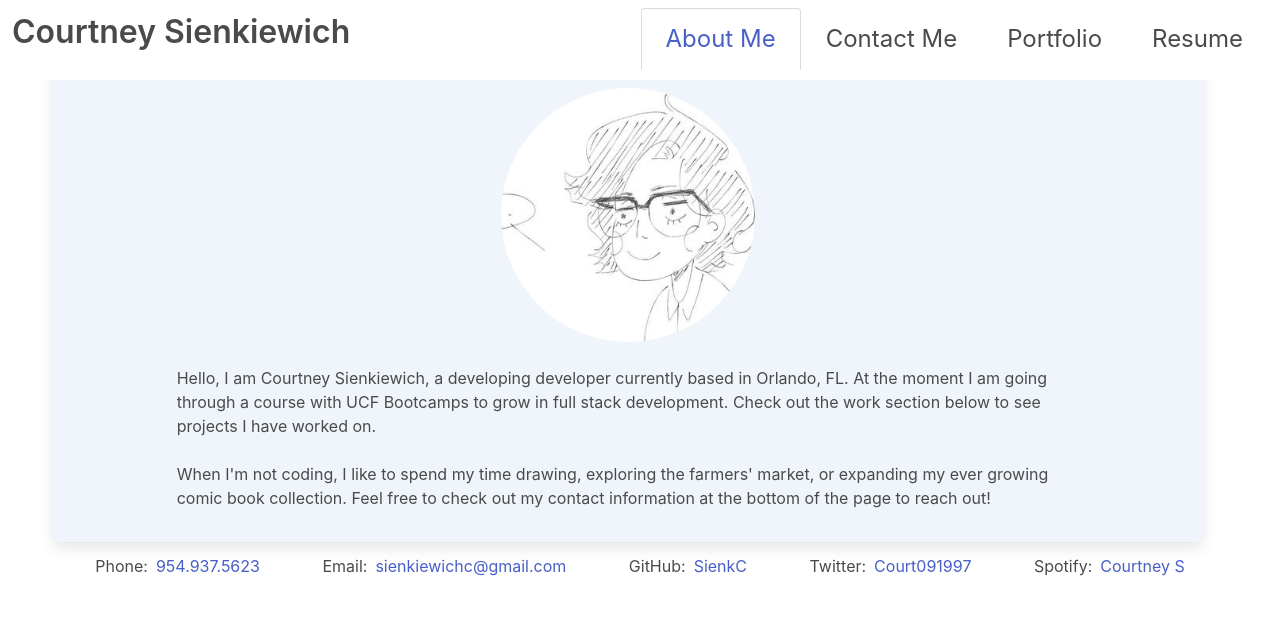
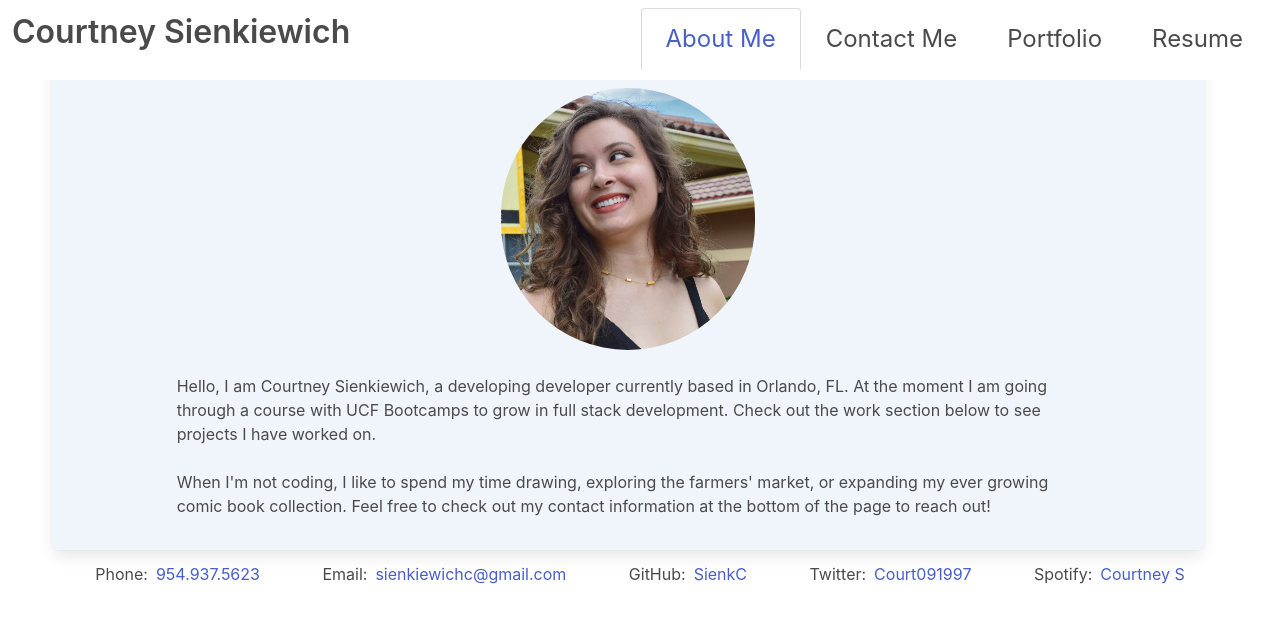
Before and after one commit to SienkC/React_Portfolio, a React (Vite) app: page / in a window 1280 px wide. Shown: the top 622 px of the page. Built offline with nearby package versions, Linux system fonts and the light colour scheme.

Commit message:
Updated photo

```diff
--- a/src/pages/AboutMe.jsx
+++ b/src/pages/AboutMe.jsx
@@ -3,7 +3,7 @@ export default function AboutMe() {
     return (
         <div className="container columns is-mobile is-multiline is-centered box has-background-info-light">
             <figure className="image column is-3">
-                <img className="is-rounded" src="../assets/images/Avatar.jpg" alt="Avatar to represent Courtney"></img>
+                <img className="is-rounded" src="../assets/images/professional photo1.jpg" alt="Avatar to represent Courtney"></img>
             </figure>
             <p className="column is-10">
                         Hello, I am Courtney Sienkiewich, a developing developer currently based in Orlando, FL.
```
Also changed, not shown: public/assets/images/professional photo1.jpg (added).
